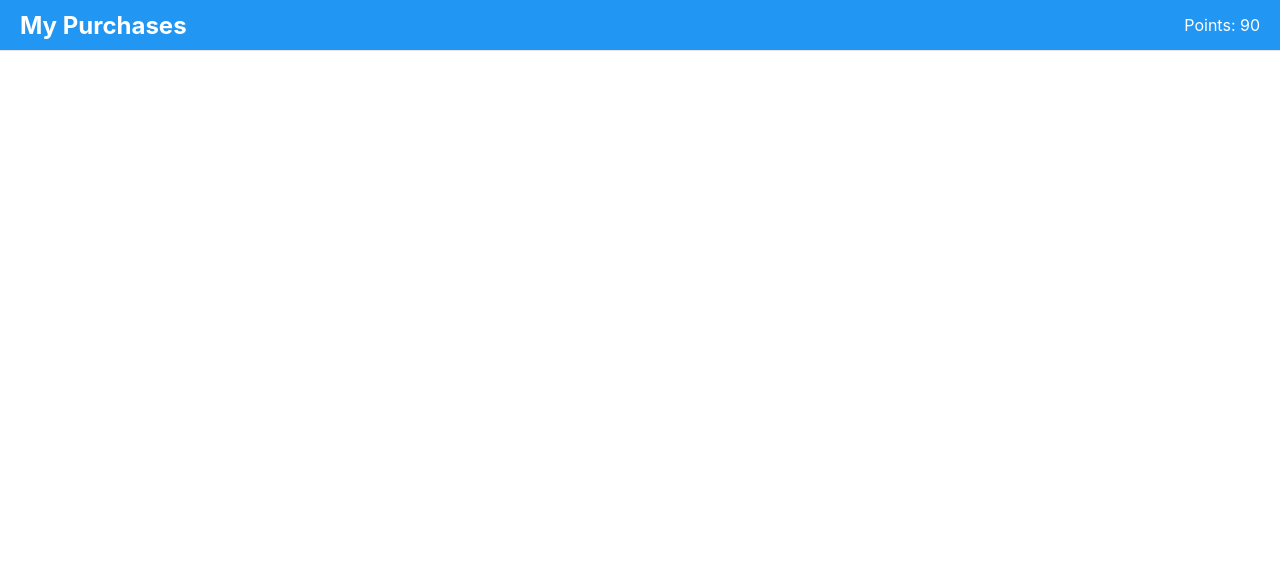
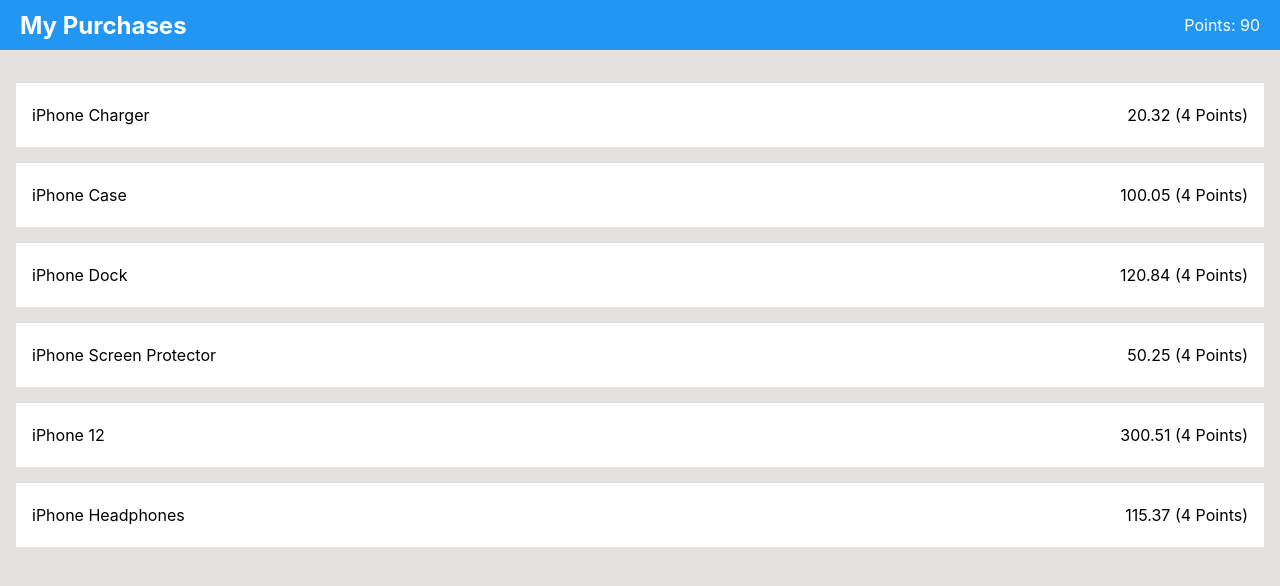
Before and after one commit to staticinteger/charter-code-challenge, a React (Create React App) app: page / in a window 1280 px wide. Shown: the top 586 px of the page. Built offline with nearby package versions, Linux system fonts and the light colour scheme.

Commit message:
Build out ui more and display list of data

```diff
--- a/src/App.css
+++ b/src/App.css
@@ -3,4 +3,5 @@
   height: 100%;
   display: flex;
   flex-direction: column;
+  background-color: #e2e1e0;
 }
--- a/src/App.js
+++ b/src/App.js
@@ -1,14 +1,26 @@
+import React from 'react';
 import './App.css';
 import TitleBar from './components/TitleBar/TitleBar';
 import Purchases from './components/Purchases/Purchases';
+import { getPurchases } from './services/ApiService';
 
-function App() {
-  return (
-    <div id="App">
-      <TitleBar />
-      <Purchases />
-    </div>
-  );
+class App extends React.Component {
+  constructor() {
+    super();
+
+    this.state = {
+      purchases: getPurchases()
+    };
+  }
+
+  render() {
+    return (
+      <div id="App">
+        <TitleBar />
+        <Purchases purchases={this.state.purchases} />
+      </div>
+    );
+  }
 }
 
 export default App;
--- a/src/components/Points/Points.js
+++ b/src/components/Points/Points.js
@@ -4,9 +4,7 @@ import './Points.css';
 export default class Points extends React.Component {
   render() {
     return (
-      <p id="points">
-        <p>Points: 90</p>
-      </p>
+      <p id="points">Points: 90</p>
     );
   }
 }
--- a/src/components/Purchase/Purchase.css
+++ b/src/components/Purchase/Purchase.css
@@ -0,0 +1,12 @@
+.purchase {
+  height: 2rem;
+  display: flex;
+  flex: 0 0 100%;
+  flex-direction: row;
+  justify-content: space-between;
+  align-items: center;
+
+  padding: 1rem;
+  background-color: #FFFFFF;
+  margin-top: 1rem;
+}
--- a/src/components/Purchase/Purchase.js
+++ b/src/components/Purchase/Purchase.js
@@ -1,10 +1,12 @@
 import React from 'react';
-import 'Purcahse.css';
+import './Purchase.css';
 
 export default class Purchase extends React.Component {
   render() {
     return (
       <div className="purchase">
+        <p>{this.props.purchase.name}</p>
+        <p>{this.props.purchase.price} (4 Points)</p>
       </div>
     );
   }
--- a/src/components/Purchases/Purchases.css
+++ b/src/components/Purchases/Purchases.css
@@ -0,0 +1,3 @@
+#purchases {
+  padding: 1rem;
+}
--- a/src/components/Purchases/Purchases.js
+++ b/src/components/Purchases/Purchases.js
@@ -1,10 +1,15 @@
 import React from 'react';
 import './Purchases.css';
+
+import Purchase from '../Purchase/Purchase';
 
 export default class Purchases extends React.Component {
   render() {
     return (
       <div id="purchases">
+        {this.props.purchases && this.props.purchases.map((purchase, index) => {
+          return <Purchase key={purchase.id} purchase={purchase} />
+        })}
       </div>
     );
   }
--- /dev/null
+++ b/src/data/purchases.js
@@ -0,0 +1,38 @@
+const purchases = [{
+  "id": 1,
+  "date": "2023-01-01",
+  "name": "iPhone Charger",
+  "price": 20.32
+},
+{
+  "id": 2,
+  "date": "2023-01-02",
+  "name": "iPhone Case",
+  "price": 100.05
+},
+{
+  "id": 3,
+  "date": "2015-01-03",
+  "name": "iPhone Dock",
+  "price": 120.84
+},
+{
+  "id": 4,
+  "date": "2023-01-04",
+  "name": "iPhone Screen Protector",
+  "price": 50.25
+},
+{
+  "id": 5,
+  "date": "2023-01-05",
+  "name": "iPhone 12",
+  "price": 300.51
+},
+{
+  "id": 6,
+  "date": "2015-01-06",
+  "name": "iPhone Headphones",
+  "price": 115.37
+}];
+
+export default purchases;
--- a/src/services/ApiService.js
+++ b/src/services/ApiService.js
@@ -1,4 +1,4 @@
-import purchases from '../data.json';
+import purchases from '../data/purchases';
 
 export function getPurchases() {
   return purchases;
```
Also changed, not shown: src/data/purchases.json (deleted, +0 -24 lines).
